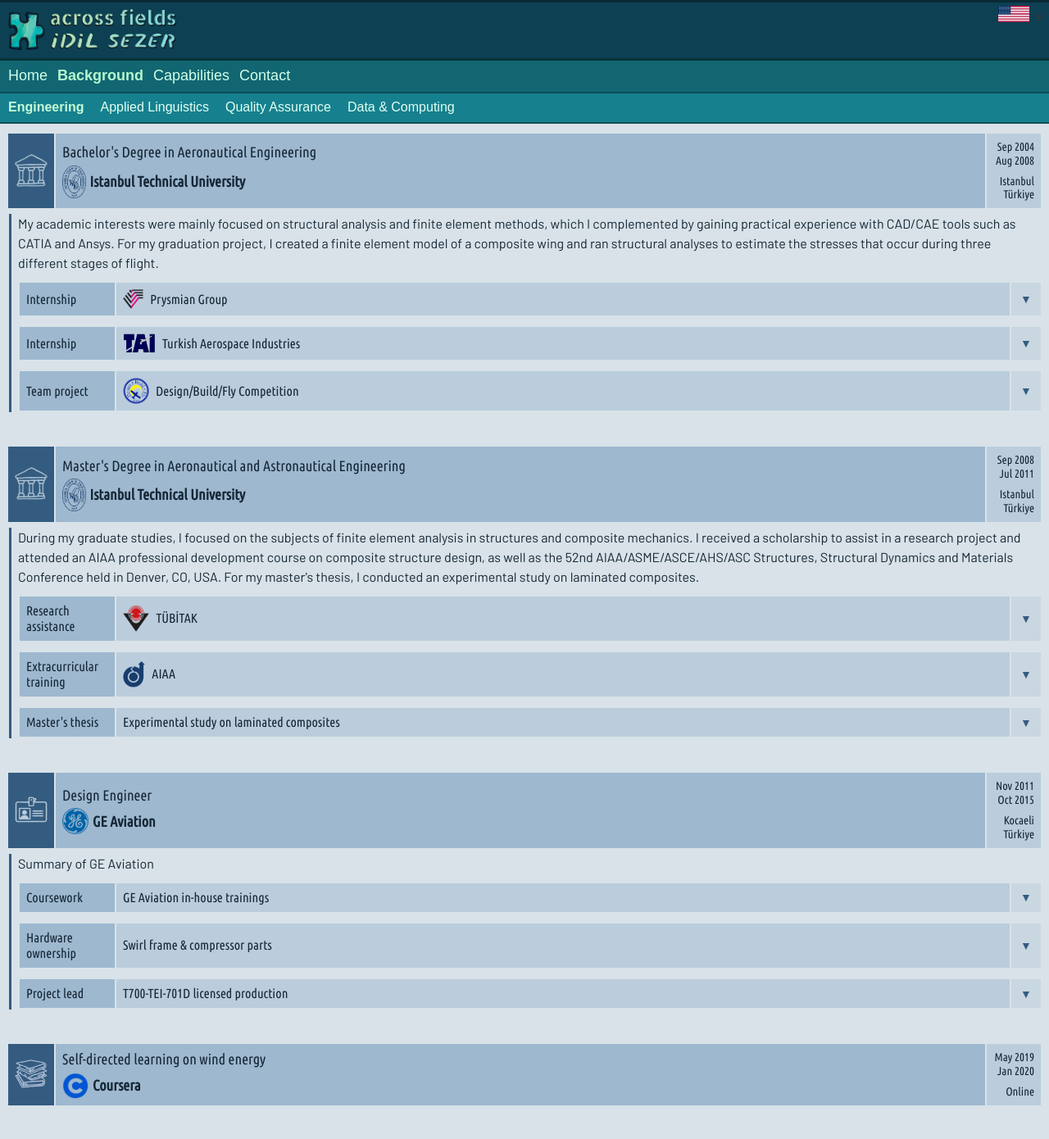
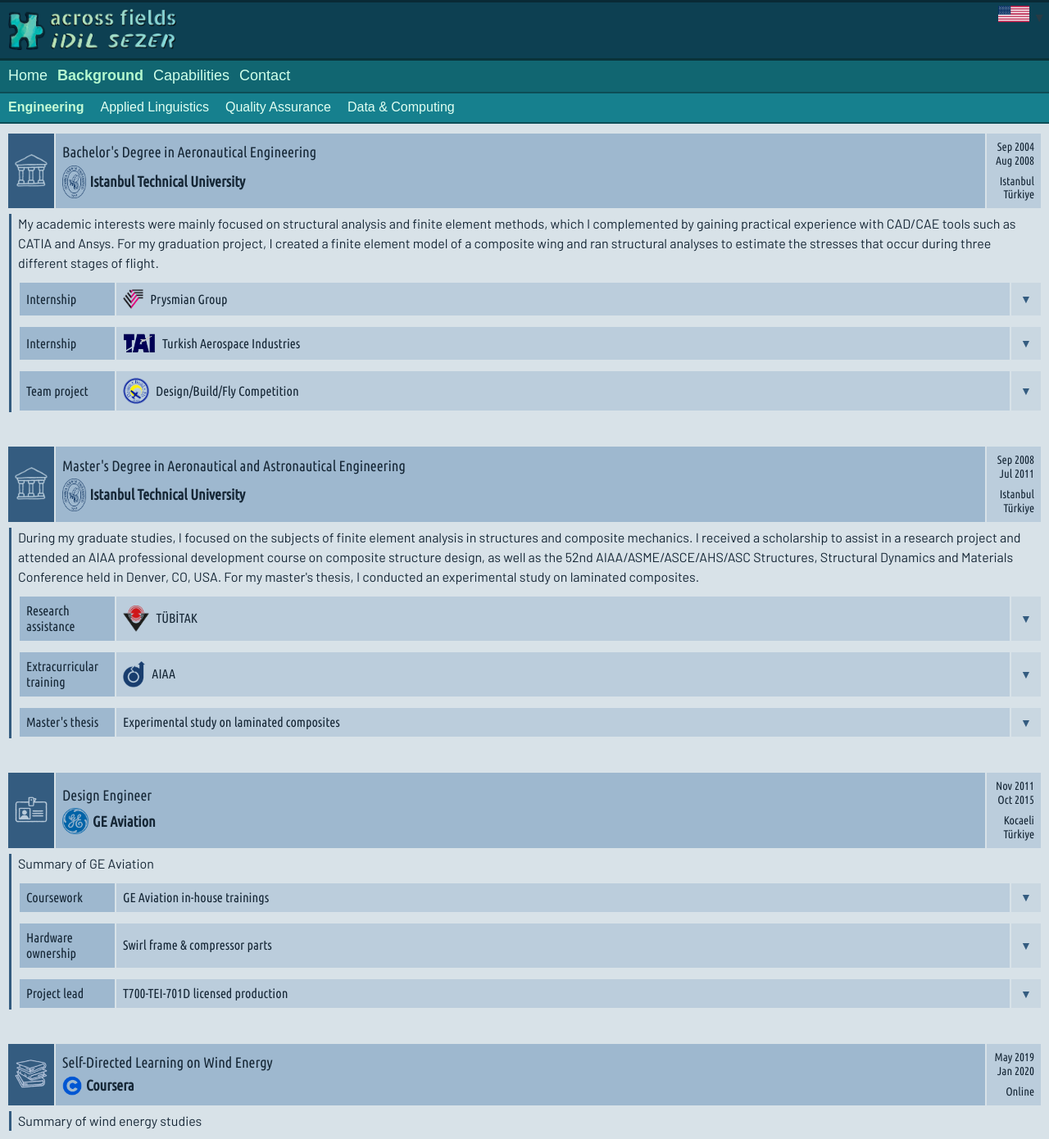
Before and after one commit to acrossfields/idilsezer, a Jekyll site: the page built from en/background-eng.md, in a window 1280 px wide. Shown: the whole page at 82% size. Built offline with Jekyll 4.4.1, drawn with Linux system fonts in a browser that asks for light colours; some web fonts are replaced; before the commit the page ends 1356 px from its top, so only the background shows below that.

Commit message:
Update background-eng.md

```diff
--- a/en/background-eng.md
+++ b/en/background-eng.md
@@ -316,10 +316,10 @@ permalink: /en/background/engineering/
     </td>
     <td style="background-color: #9eb8cf; padding: 8px;">
       <div style="margin-bottom: 5px;">
-        Self-directed learning on wind energy
+        Self-Directed Learning on Wind Energy
       </div>
       <div style="display: flex; align-items: center; gap: 5px;">
-        <img src="{{ '/assets/images/coursera.png' | relative_url }}" alt="Coursera" style="height: 32px; vertical-align: middle;">
+        <img src="{{ '/assets/images/coursera.png' | relative_url }}" alt="Coursera" style="height: 24px; vertical-align: middle;">
         <strong>Coursera</strong>
       </div>
     </td>
@@ -330,3 +330,7 @@ permalink: /en/background/engineering/
     </td>
   </tr>
 </table>
+
+<div class="bg-indented" style="margin-left: 11px; margin-right: 8px; padding: 0 0 0 8px; border-left-color: #345c80;">
+  <p style="margin-top: 0; margin-bottom: 10px; color: #162736;">Summary of wind energy studies</p>
+</div>
```
